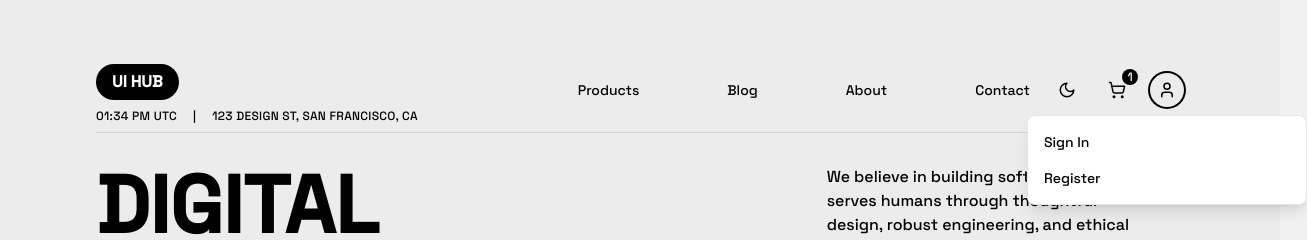
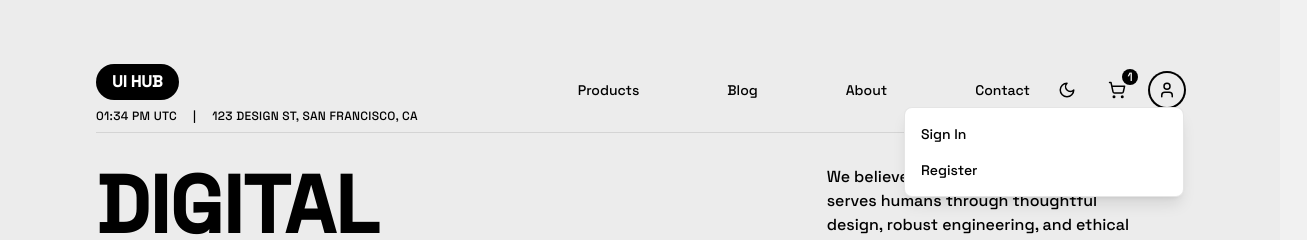
Before and after one commit to alexanderuk82/my-blog-uxui, a React (Vite) app in the folder project-blog/: page / in a window 1280 px wide. Both pictures are taken after a click on the button 1167 px from the left and 90 px from the top of the page. Shown: the top 240 px of the page, 1307 px wide, since content can reach past the window. Built offline with nearby package versions, Linux system fonts and the light colour scheme; no server answers.

Commit message:
feat: implement header with theme toggle and user menu components

```diff
--- a/project-blog/src/components/Header.tsx
+++ b/project-blog/src/components/Header.tsx
@@ -1,10 +1,12 @@
-import React, { useState, useEffect } from 'react';
+import React, { useState, useEffect, useRef } from 'react';
 import { Link } from 'react-router-dom';
 import MobileMenu from './MobileMenu';
-import { Sun, Moon, ShoppingCart, User, LogOut } from 'lucide-react';
+import { ShoppingCart, User } from 'lucide-react';
 import { useAuth } from '../context/AuthContext';
 import { CartItem } from '../types';
 import Login from './auth/Login';
+import ThemeToggle from './ThemeToggle';
+import UserMenu from './UserMenu';
 
 interface HeaderProps {
   cartItems: CartItem[];
@@ -12,10 +14,11 @@ interface HeaderProps {
 }
 
 const Header: React.FC<HeaderProps> = ({ cartItems, onCartClick }) => {
-  const [isDarkMode, setIsDarkMode] = useState(false);
+  // Eliminamos el estado isDarkMode ya que ahora lo maneja ThemeToggle
   const [currentTime, setCurrentTime] = useState('');
   const { currentUser, logOut } = useAuth();
   const [showUserMenu, setShowUserMenu] = useState(false);
+  const userButtonRef = useRef<HTMLButtonElement>(null);
   const [showLoginModal, setShowLoginModal] = useState(false);
   const [isMobileMenuOpen, setIsMobileMenuOpen] = useState(false);
 
@@ -36,14 +39,10 @@ const Header: React.FC<HeaderProps> = ({ cartItems, onCartClick }) => {
     return () => clearInterval(interval);
   }, []);
 
-  const toggleDarkMode = () => {
-    if (isDarkMode) {
-      document.documentElement.classList.remove('dark');
-    } else {
-      document.documentElement.classList.add('dark');
-    }
-    setIsDarkMode(!isDarkMode);
-  };
+  // No necesitamos manejar el clic fuera del menú ni el resize aquí
+  // ya que ahora lo maneja el componente UserMenu
+
+  // La funcionalidad de toggleDarkMode ahora está en el componente ThemeToggle
 
   const cartItemCount = cartItems.reduce((sum, item) => sum + item.quantity, 0);
 
@@ -109,14 +108,7 @@ const Header: React.FC<HeaderProps> = ({ cartItems, onCartClick }) => {
               />
 
               <div className="flex items-center gap-4 mt-4 md:mt-0" role="group" aria-label="User actions">
-                <button
-                  onClick={toggleDarkMode}
-                  className="p-2 rounded-full hover:bg-surface transition-colors focus:ring-2 focus:ring-black dark:focus:ring-white focus:outline-none"
-                  aria-label={isDarkMode ? 'Enable light mode' : 'Enable dark mode'}
-                  aria-pressed={isDarkMode}
-                >
-                  {isDarkMode ? <Sun size={18} aria-hidden="true" /> : <Moon size={18} aria-hidden="true" />}
-                </button>
+                <ThemeToggle />
                 <button
                   onClick={onCartClick}
                   className="p-2 rounded-full hover:bg-surface transition-colors relative focus:ring-2 focus:ring-black dark:focus:ring-white focus:outline-none"
@@ -132,6 +124,7 @@ const Header: React.FC<HeaderProps> = ({ cartItems, onCartClick }) => {
                 </button>
                 <div className="relative">
                   <button
+                    ref={userButtonRef}
                     onClick={() => setShowUserMenu(!showUserMenu)}
                     className="p-2 rounded-full hover:bg-surface transition-colors relative focus:ring-2 focus:ring-black dark:focus:ring-white focus:outline-none"
                     aria-label={currentUser ? `User menu: ${currentUser.email}` : 'Sign in menu'}
@@ -147,54 +140,18 @@ const Header: React.FC<HeaderProps> = ({ cartItems, onCartClick }) => {
                       <User size={18} aria-hidden="true" />
                     )}
                   </button>
-                  {showUserMenu && (
-                    <div
-                      className="absolute left-1/2 -translate-x-1/2 mt-2 w-[280px] bg-white dark:bg-black rounded-lg shadow-lg py-2 border border-keyline z-50"
-                      role="menu"
-                      aria-orientation="vertical"
-                      aria-label="User menu"
-                      data-testid="user-menu-dropdown"
-                    >
-                      {currentUser ? (
-                        <>
-                          <div className="px-4 py-2 text-sm border-b border-keyline">
-                            {currentUser.email}
-                          </div>
-                          <button
-                            onClick={logOut}
-                            className="w-full text-left px-4 py-2 text-sm hover:bg-surface focus:bg-surface focus:outline-none transition-colors flex items-center gap-2"
-                            role="menuitem"
-                          >
-                            <LogOut size={16} aria-hidden="true" />
-                            <span>Sign Out</span>
-                          </button>
-                        </>
-                      ) : (
-                        <>
-                          <button
-                            onClick={() => {
-                              setShowLoginModal(true);
-                              setShowUserMenu(false);
-                            }}
-                            className="block w-full text-left px-4 py-2 text-sm hover:bg-surface focus:bg-surface focus:outline-none transition-colors"
-                            role="menuitem"
-                          >
-                            <span>Sign In</span>
-                          </button>
-                          <button
-                            onClick={() => {
-                              // TODO: Implement registration
-                              setShowUserMenu(false);
-                            }}
-                            className="block w-full text-left px-4 py-2 text-sm hover:bg-surface focus:bg-surface focus:outline-none transition-colors"
-                            role="menuitem"
-                          >
-                            <span>Register</span>
-                          </button>
-                        </>
-                      )}
-                    </div>
-                  )}
+
+                  <UserMenu
+                    isOpen={showUserMenu}
+                    onClose={() => setShowUserMenu(false)}
+                    anchorRef={userButtonRef}
+                    currentUser={currentUser}
+                    onLoginClick={() => {
+                      setShowLoginModal(true);
+                      setShowUserMenu(false);
+                    }}
+                    onLogoutClick={logOut}
+                  />
                 </div>
               </div>
             </div>
--- /dev/null
+++ b/project-blog/src/components/UserMenu.tsx
@@ -0,0 +1,161 @@
+import React, { useEffect, useRef, useState } from 'react';
+import { createPortal } from 'react-dom';
+import { LogOut } from 'lucide-react';
+
+interface UserMenuProps {
+  isOpen: boolean;
+  onClose: () => void;
+  anchorRef: React.RefObject<HTMLElement>;
+  currentUser: any | null;
+  onLoginClick: () => void;
+  onLogoutClick: () => void;
+}
+
+const UserMenu: React.FC<UserMenuProps> = ({
+  isOpen,
+  onClose,
+  anchorRef,
+  currentUser,
+  onLoginClick,
+  onLogoutClick
+}) => {
+  const menuRef = useRef<HTMLDivElement>(null);
+  const [menuPosition, setMenuPosition] = useState({ top: 0, left: 0 });
+
+  // Calculate menu position based on anchor element
+  useEffect(() => {
+    if (isOpen && anchorRef.current) {
+      const anchorRect = anchorRef.current.getBoundingClientRect();
+      const menuWidth = 280; // Width of the menu in pixels
+      const viewportWidth = window.innerWidth;
+
+      // Calculate vertical position
+      const topPosition = anchorRect.bottom + window.scrollY;
+
+      // Calculate horizontal position with boundary checks
+      let leftPosition;
+
+      // Check if menu would overflow right edge
+      if (anchorRect.left + menuWidth > viewportWidth) {
+        // Align to right edge of anchor with padding
+        leftPosition = anchorRect.right - menuWidth;
+      }
+      // Check if menu would overflow left edge
+      else if (anchorRect.left < 0) {
+        // Align to left edge of viewport with padding
+        leftPosition = 10;
+      }
+      // Default: center align with anchor
+      else {
+        // Center the menu on the anchor
+        leftPosition = anchorRect.left + (anchorRect.width / 2) - (menuWidth / 2);
+
+        // Make sure it doesn't go off screen
+        if (leftPosition + menuWidth > viewportWidth) {
+          leftPosition = viewportWidth - menuWidth - 10;
+        }
+        if (leftPosition < 10) {
+          leftPosition = 10;
+        }
+      }
+
+      // Update position
+      setMenuPosition({
+        top: topPosition,
+        left: leftPosition
+      });
+    }
+  }, [isOpen, anchorRef]);
+
+  // Close when clicking outside
+  useEffect(() => {
+    const handleClickOutside = (event: MouseEvent) => {
+      if (
+        isOpen &&
+        menuRef.current &&
+        !menuRef.current.contains(event.target as Node) &&
+        anchorRef.current &&
+        !anchorRef.current.contains(event.target as Node)
+      ) {
+        onClose();
+      }
+    };
+
+    document.addEventListener('mousedown', handleClickOutside);
+    return () => {
+      document.removeEventListener('mousedown', handleClickOutside);
+    };
+  }, [isOpen, onClose, anchorRef]);
+
+  // Close on escape key
+  useEffect(() => {
+    const handleEscKey = (event: KeyboardEvent) => {
+      if (isOpen && event.key === 'Escape') {
+        onClose();
+      }
+    };
+
+    document.addEventListener('keydown', handleEscKey);
+    return () => {
+      document.removeEventListener('keydown', handleEscKey);
+    };
+  }, [isOpen, onClose]);
+
+  // Don't render anything if not open
+  if (!isOpen) return null;
+
+  // Create portal to render at document body level
+  return createPortal(
+    <div
+      ref={menuRef}
+      className="fixed z-50 w-[280px] bg-white dark:bg-black rounded-lg shadow-lg py-2 border border-keyline"
+      style={{
+        top: `${menuPosition.top}px`,
+        left: `${menuPosition.left}px`,
+        maxWidth: 'calc(100vw - 20px)',
+        maxHeight: 'calc(100vh - 100px)',
+        overflowY: 'auto'
+      }}
+      role="menu"
+      aria-orientation="vertical"
+      aria-label="User menu"
+      data-testid="user-menu-dropdown"
+    >
+      {currentUser ? (
+        <>
+          <div className="px-4 py-2 text-sm border-b border-keyline">
+            {currentUser.email}
+          </div>
+          <button
+            onClick={onLogoutClick}
+            className="w-full text-left px-4 py-2 text-sm hover:bg-surface focus:bg-surface focus:outline-none transition-colors flex items-center gap-2"
+            role="menuitem"
+          >
+            <LogOut size={16} aria-hidden="true" />
+            <span>Sign Out</span>
+          </button>
+        </>
+      ) : (
+        <>
+          <button
+            onClick={onLoginClick}
+            className="block w-full text-left px-4 py-2 text-sm hover:bg-surface focus:bg-surface focus:outline-none transition-colors"
+            role="menuitem"
+          >
+            <span>Sign In</span>
+          </button>
+          <button
+            onClick={onClose}
+            className="block w-full text-left px-4 py-2 text-sm hover:bg-surface focus:bg-surface focus:outline-none transition-colors"
+            role="menuitem"
+          >
+            <span>Register</span>
+          </button>
+        </>
+      )}
+    </div>,
+    document.body
+  );
+};
+
+export default UserMenu;
```
Also changed, not shown: project-blog/src/components/ThemeToggle.tsx (+31 -6 lines).
